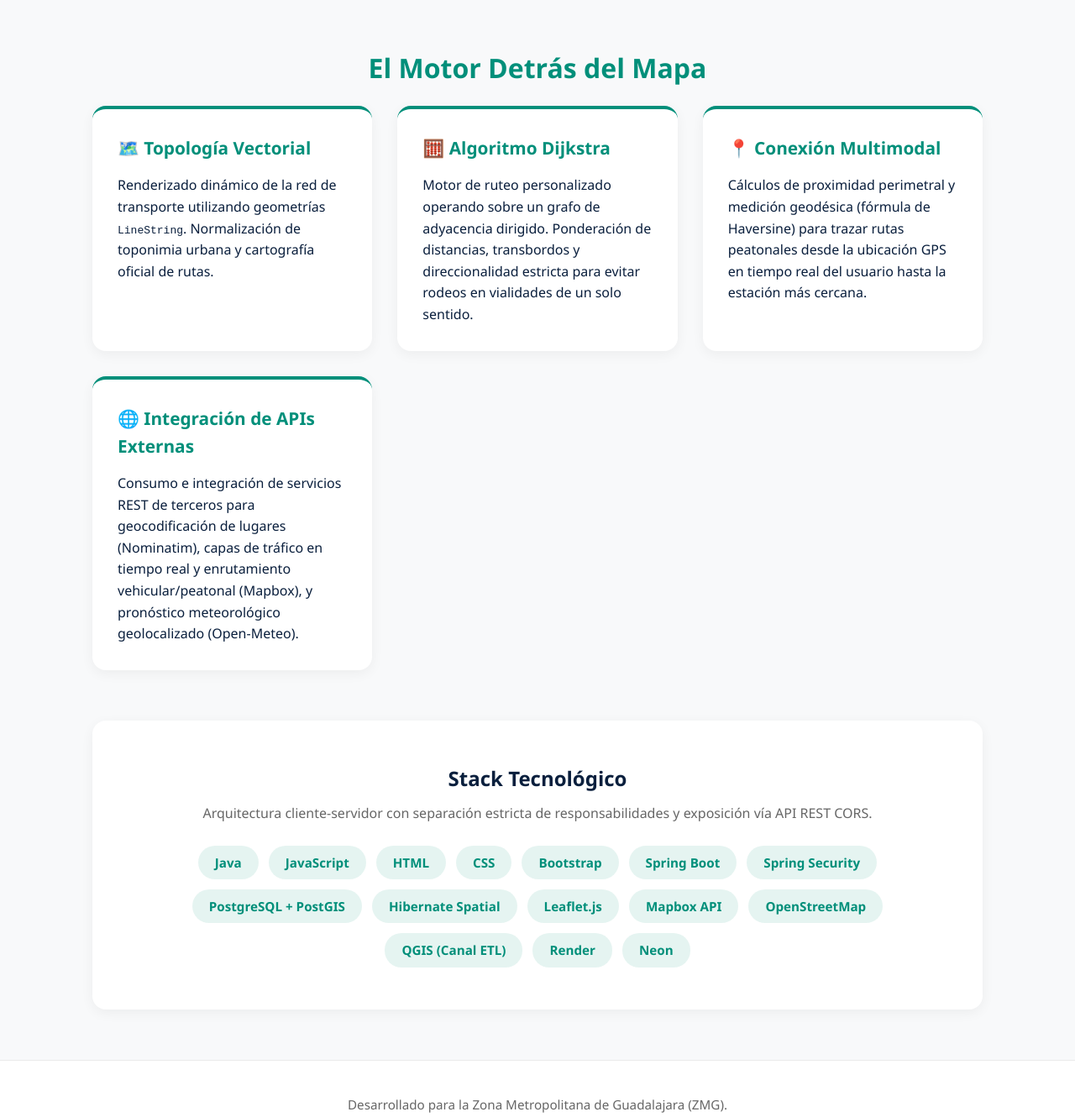
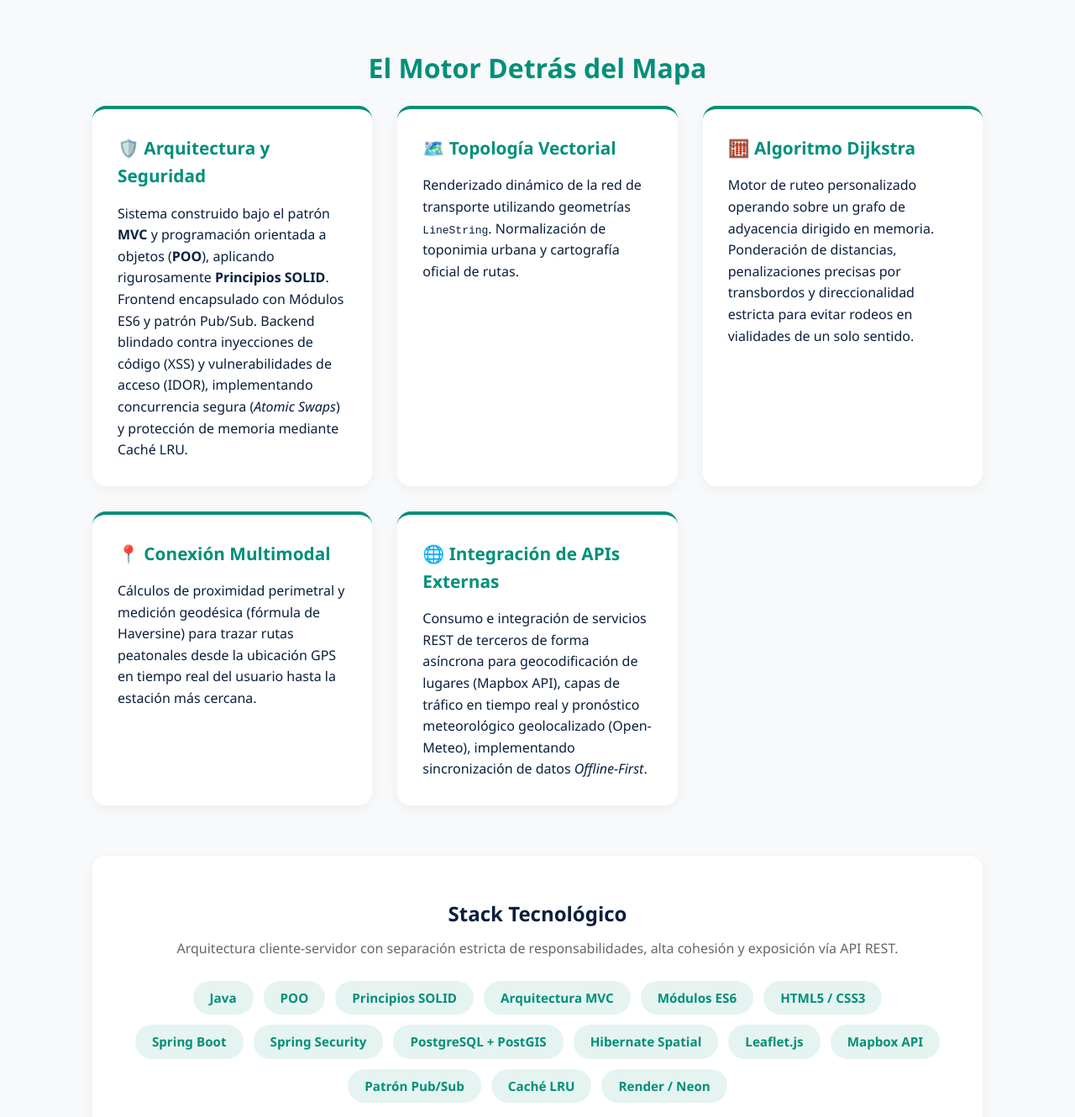
Before and after one commit to Dante-Cor/Mi-Mapa-ZMG.github.io, a plain HTML site: page index.html in a window 1280 px wide. Shown: the part 1720-3050 px from the top of the page at 84% size. Drawn offline with Linux system fonts and the light colour scheme.

Commit message:
Refine architecture details and update tech tags
Updated descriptions and tags in the architecture section for clarity and accuracy.

```diff
--- a/index.html
+++ b/index.html
@@ -281,44 +281,47 @@
         <h2 class="section-title">El Motor Detrás del Mapa</h2>
         <div class="grid">
             <div class="card">
+                <h3>🛡️ Arquitectura y Seguridad</h3>
+                <p>Sistema construido bajo el patrón <strong>MVC</strong> y programación orientada a objetos (<strong>POO</strong>), aplicando rigurosamente <strong>Principios SOLID</strong>. Frontend encapsulado con Módulos ES6 y patrón Pub/Sub. Backend blindado contra inyecciones de código (XSS) y vulnerabilidades de acceso (IDOR), implementando concurrencia segura (<em>Atomic Swaps</em>) y protección de memoria mediante Caché LRU.</p>
+            </div>
+            <div class="card">
                 <h3>🗺️ Topología Vectorial</h3>
                 <p>Renderizado dinámico de la red de transporte utilizando geometrías <code>LineString</code>. Normalización de toponimia urbana y cartografía oficial de rutas.</p>
             </div>
             <div class="card">
                 <h3>🧮 Algoritmo Dijkstra</h3>
-                <p>Motor de ruteo personalizado operando sobre un grafo de adyacencia dirigido. Ponderación de distancias, transbordos y direccionalidad estricta para evitar rodeos en vialidades de un solo sentido.</p>
+                <p>Motor de ruteo personalizado operando sobre un grafo de adyacencia dirigido en memoria. Ponderación de distancias, penalizaciones precisas por transbordos y direccionalidad estricta para evitar rodeos en vialidades de un solo sentido.</p>
             </div>
             <div class="card">
                 <h3>📍 Conexión Multimodal</h3>
                 <p>Cálculos de proximidad perimetral y medición geodésica (fórmula de Haversine) para trazar rutas peatonales desde la ubicación GPS en tiempo real del usuario hasta la estación más cercana.</p>
             </div>
-            <!-- 🔥 NUEVA TARJETA DE APIs EXTERNAS -->
             <div class="card">
                 <h3>🌐 Integración de APIs Externas</h3>
-                <p>Consumo e integración de servicios REST de terceros para geocodificación de lugares (Nominatim), capas de tráfico en tiempo real y enrutamiento vehicular/peatonal (Mapbox), y pronóstico meteorológico geolocalizado (Open-Meteo).</p>
+                <p>Consumo e integración de servicios REST de terceros de forma asíncrona para geocodificación de lugares (Mapbox API), capas de tráfico en tiempo real y pronóstico meteorológico geolocalizado (Open-Meteo), implementando sincronización de datos <em>Offline-First</em>.</p>
             </div>
         </div>
 
         <!-- STACK TECNOLÓGICO -->
         <div class="tech-stack">
             <h2>Stack Tecnológico</h2>
-            <p style="margin-top: 10px; color: #666;">Arquitectura cliente-servidor con separación estricta de responsabilidades y exposición vía API REST CORS.</p>
+            <p style="margin-top: 10px; color: #666;">Arquitectura cliente-servidor con separación estricta de responsabilidades, alta cohesión y exposición vía API REST.</p>
             <div class="tech-tags">
                 <span class="tag">Java</span>
-                <span class="tag">JavaScript</span>
-                <span class="tag">HTML</span>
-                <span class="tag">CSS</span>
-                <span class="tag">Bootstrap</span>
+                <span class="tag">POO</span>
+                <span class="tag">Principios SOLID</span>
+                <span class="tag">Arquitectura MVC</span>
+                <span class="tag">Módulos ES6</span>
+                <span class="tag">HTML5 / CSS3</span>
                 <span class="tag">Spring Boot</span>
                 <span class="tag">Spring Security</span>
                 <span class="tag">PostgreSQL + PostGIS</span>
                 <span class="tag">Hibernate Spatial</span>
                 <span class="tag">Leaflet.js</span>
                 <span class="tag">Mapbox API</span>
-                <span class="tag">OpenStreetMap</span>
-                <span class="tag">QGIS (Canal ETL)</span>
-                <span class="tag">Render</span>
-                <span class="tag">Neon</span>
+                <span class="tag">Patrón Pub/Sub</span>
+                <span class="tag">Caché LRU</span>
+                <span class="tag">Render / Neon</span>
             </div>
         </div>
     </main>
```
